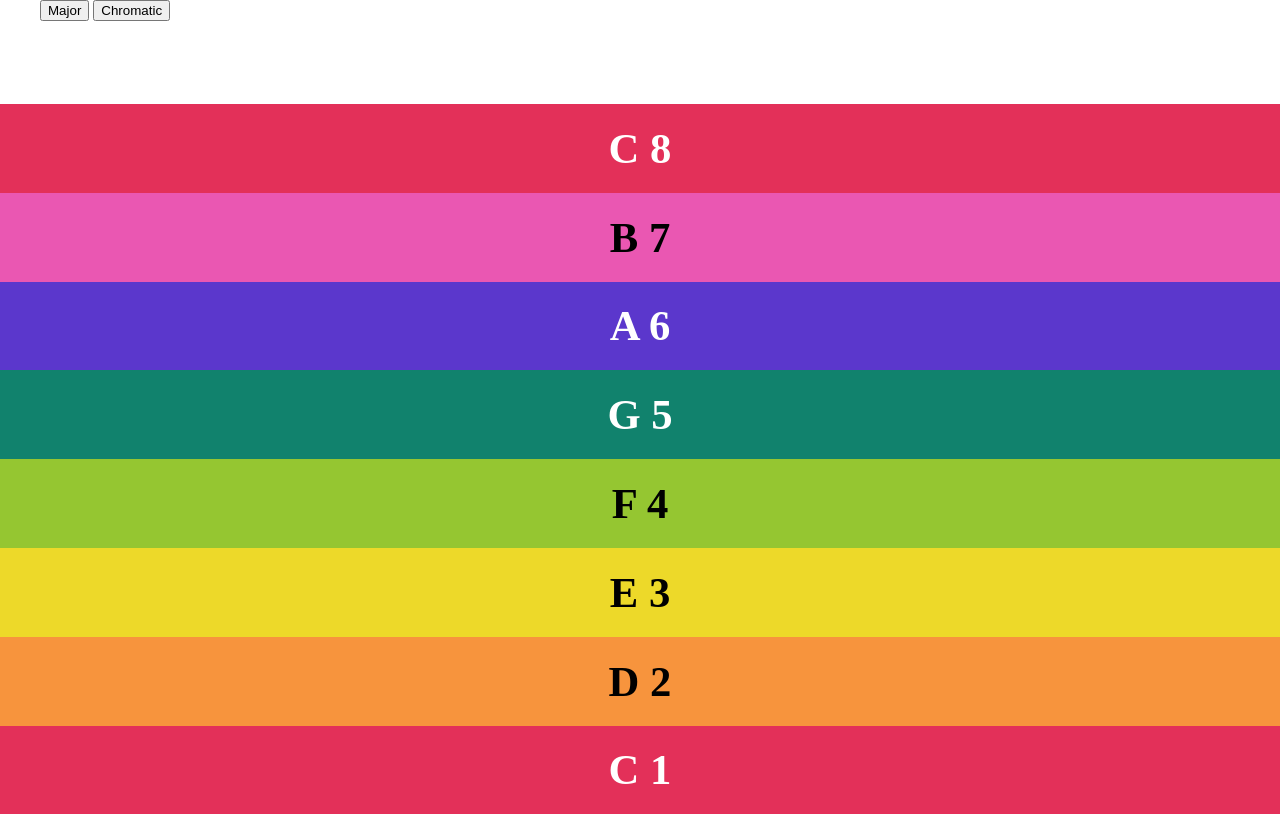
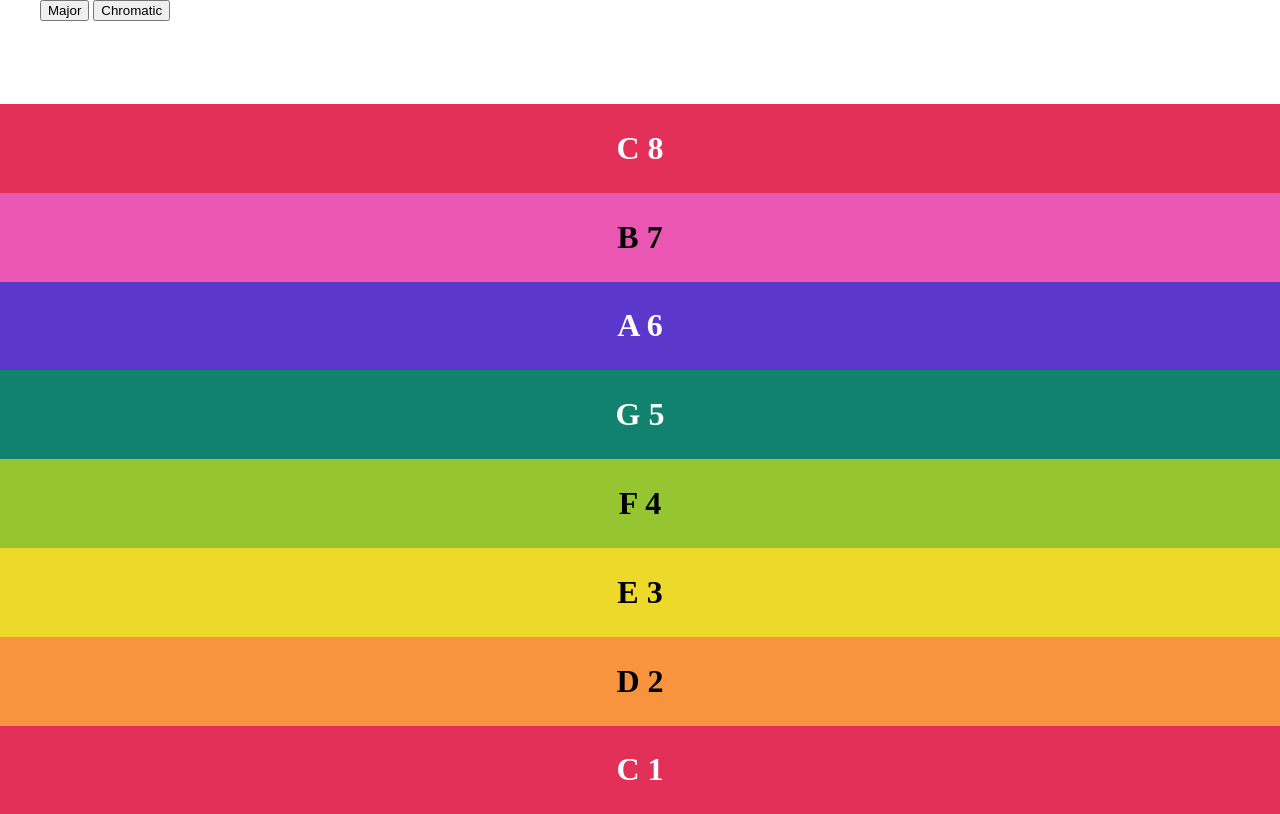
Before and after one commit to gatewayprogrammingschool/keys, a plain HTML site: page index.html in a window 1280 px wide. Drawn offline with Linux system fonts and the light colour scheme.

Commit message:
Update site.css

```diff
--- a/site.css
+++ b/site.css
@@ -8,7 +8,7 @@ body {
   position: relative;
   left: 0;
   right: 0;
-  font-size: 32pt;
+  font-size: 24pt;
   font-weight: bold;
   text-align: center;
   display: flex;
```
